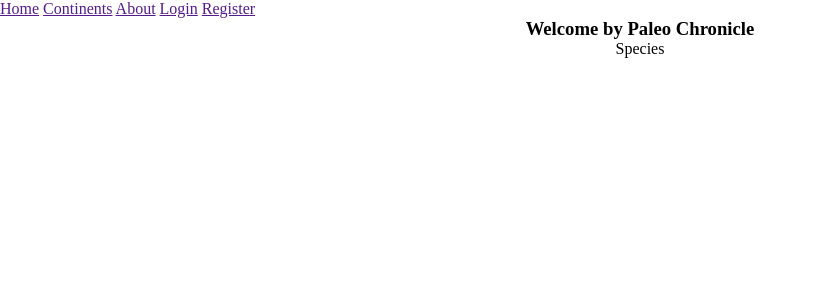
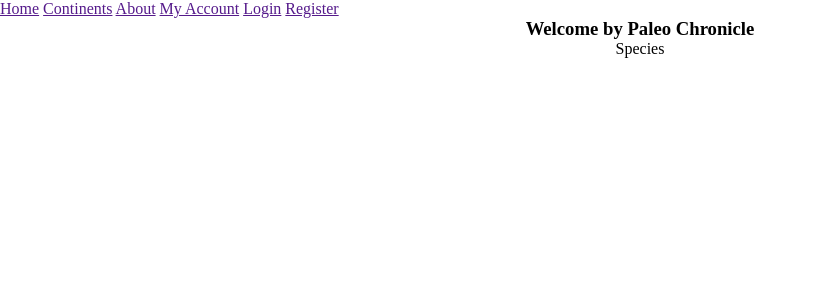
Before and after one commit to RobbertBons/Prehistoric-database, a PHP site: page / in a window 1280 px wide. Shown: the top 300 px of the page, without its empty margins (0-817 px from the left). Run offline with PHP 8.4, Linux system fonts and the light colour scheme.

Commit message:
my account

```diff
--- a/main/partial/header.php
+++ b/main/partial/header.php
@@ -7,6 +7,7 @@
             <a href="">Home</a>
             <a href="">Continents</a>
             <a href="">About</a>
+            <a href="">My Account</a>
             <a href="" class="button">Login</a>
             <a href="" class="button">Register</a>
         </ul>
```
